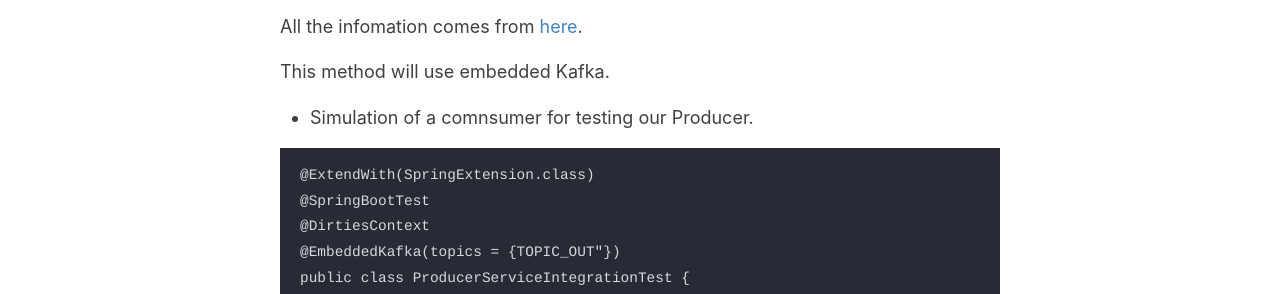
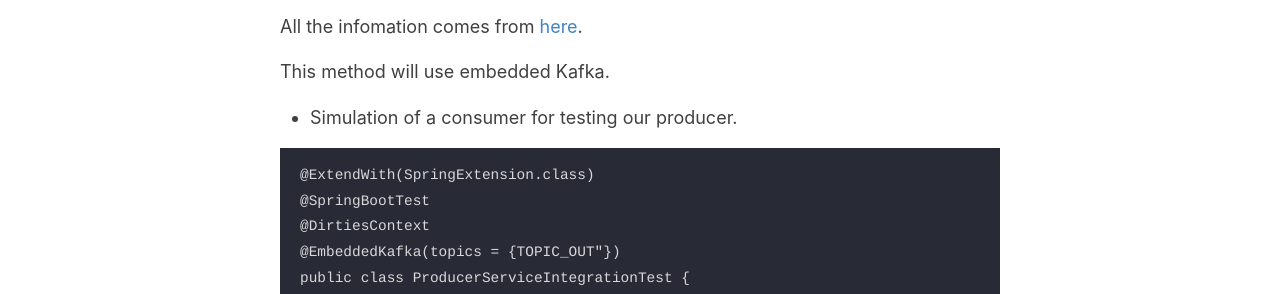
Before and after one commit to cityTesting/citytesting.github.io, a Jekyll site: the page built from _posts/2021-11-16-Integration-tests-with-kafka-java.md, in a window 1280 px wide. Shown: the part 277-571 px from the top of the page. Built offline with Jekyll 4.4.1, drawn with Linux system fonts in a browser that asks for light colours.

Commit message:
Update 2021-11-16-Integration-tests-with-kafka-java.md

````diff
--- a/_posts/2021-11-16-Integration-tests-with-kafka-java.md
+++ b/_posts/2021-11-16-Integration-tests-with-kafka-java.md
@@ -7,7 +7,7 @@ All the infomation comes from [here](https://gitbook.deddy.me/test-dintegration-
 
 This method will use embedded Kafka.
 
-- Simulation of a comnsumer for testing our Producer.
+- Simulation of a consumer for testing our producer.
 
 ```
 @ExtendWith(SpringExtension.class)
````
